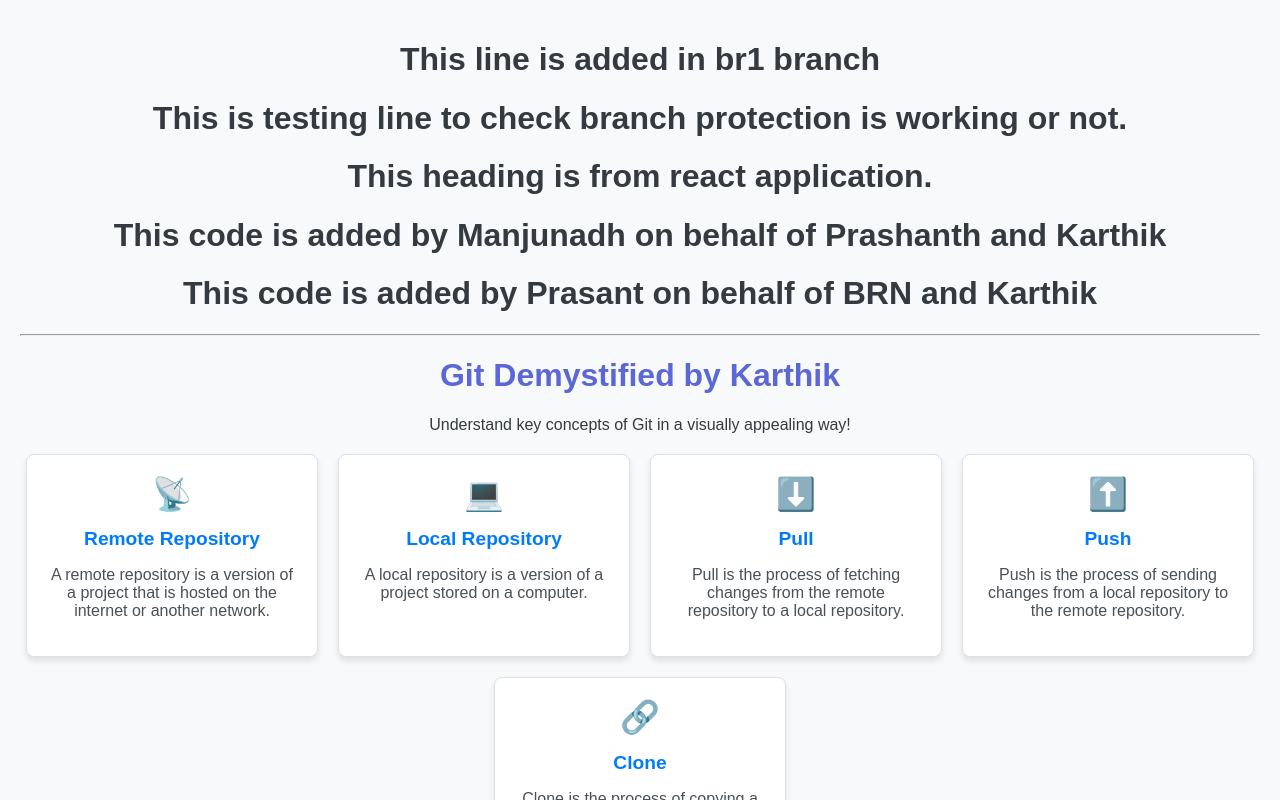
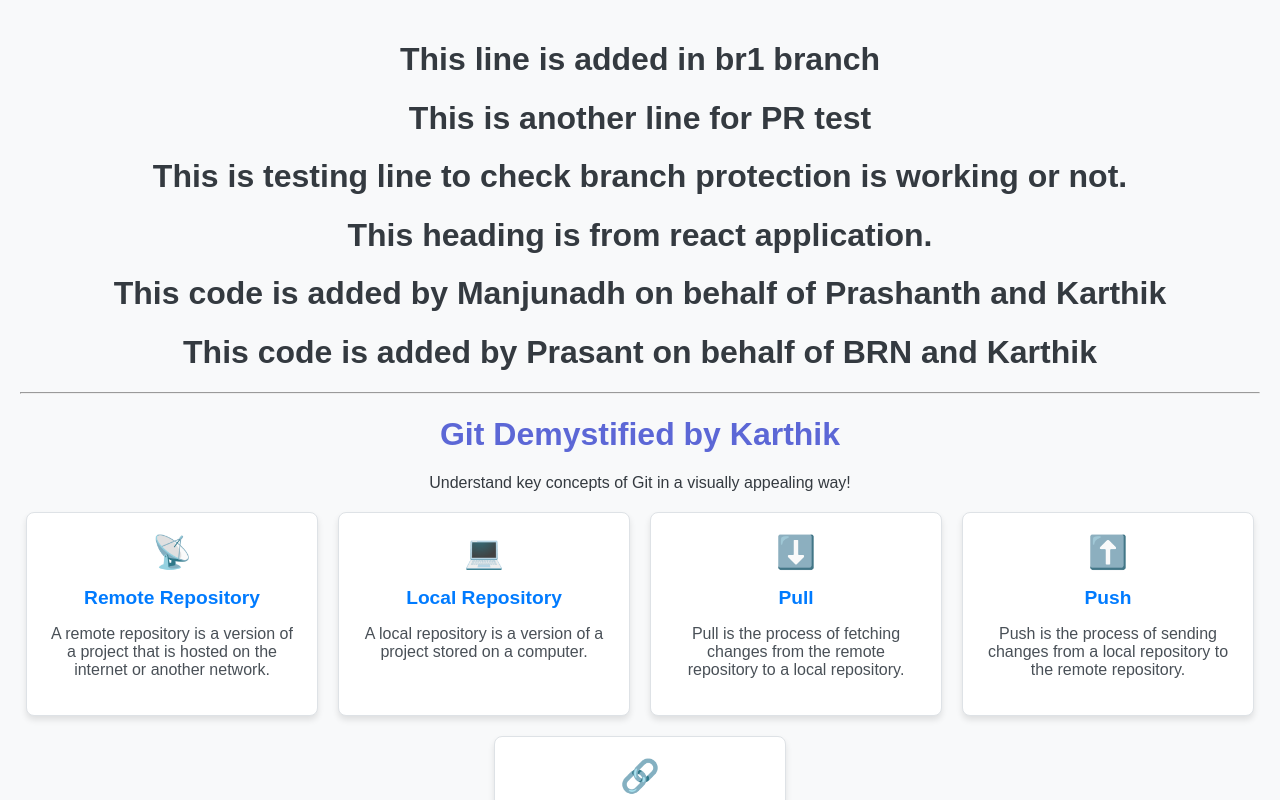
Before and after one commit to brninfotechprojects/rep2410, a React (Create React App) app: page / in a window 1280 px wide. Shown: the top 800 px of the page. Built offline with nearby package versions, Linux system fonts and the light colour scheme.

Commit message:
added h1 for PR2

```diff
--- a/src/App.js
+++ b/src/App.js
@@ -37,6 +37,7 @@ function App() {
   return (
     <div className="App">
       <h1>This line is added in br1 branch</h1>
+      <h1>This is another line for PR test</h1>
       <h1>
         This is testing line to check branch protection is working or not.
       </h1>
```
